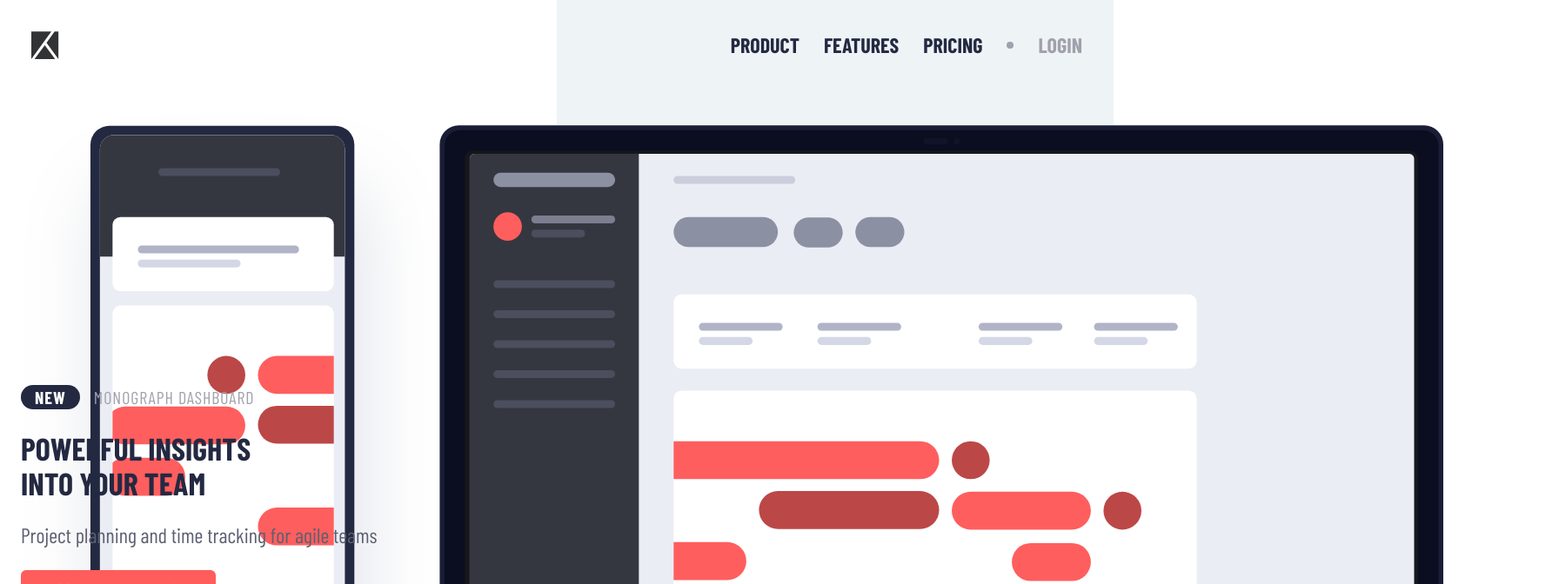
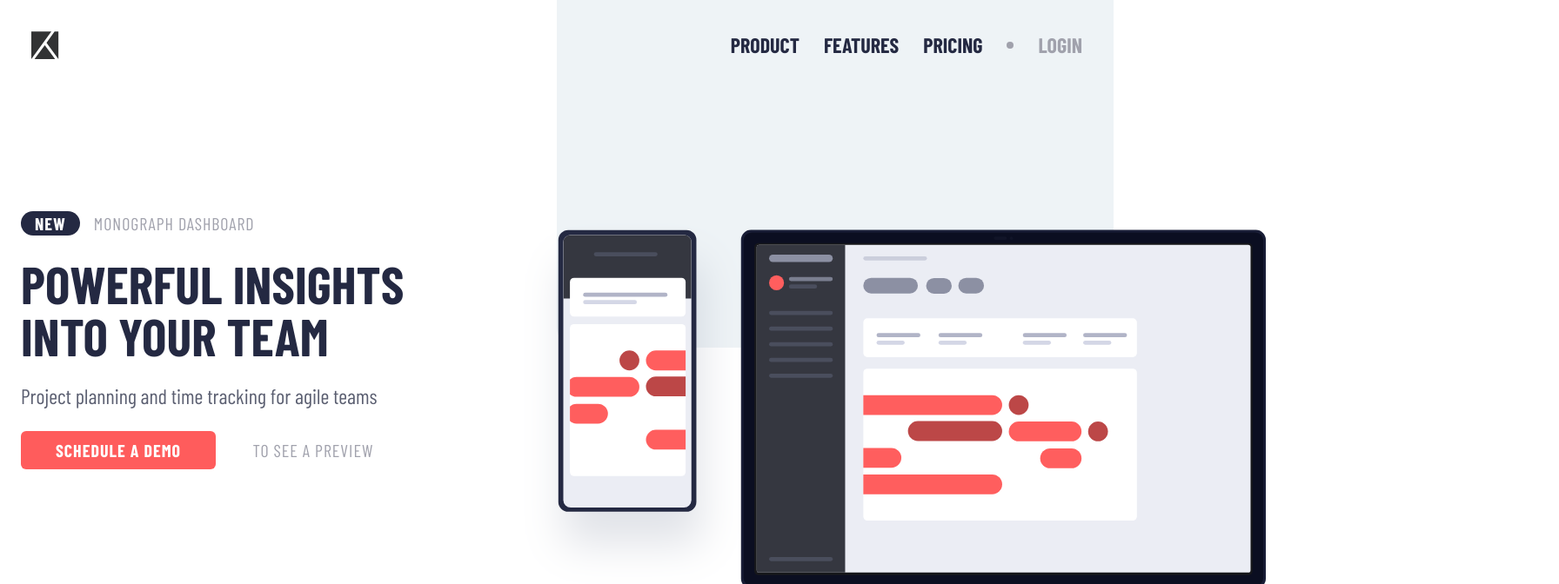
Before and after one commit to paul-blackwell/project-tracking-intro-component, a Next.js app in the folder project-tracking/: page / in a window 1280 px wide. Shown: the top 672 px of the page at 87% size, 1792 px wide, since content can reach past the window. Built offline with nearby package versions, Linux system fonts and the light colour scheme.

Commit message:
Page now works on lager screens

```diff
--- a/project-tracking/components/ImageBackground.js
+++ b/project-tracking/components/ImageBackground.js
@@ -2,8 +2,10 @@
     <div>
         {/* Background shape */}
         <div className="absolute top-0 right-0 w-2/4 h-2/4 bg-neutral-100 rounded-bl-3xl"></div>
-        <div className="absolute top-32 w-hero">
-            <img className="w-full h-auto  px-6" src="/images/illustration-devices.svg" alt="hero" />
+
+        {/* Background image */}
+        <div className="absolute top-32  w-hero xsm:w-full xsm:right-heroSmall md:right-heroSmall xl:right-heroMedium md:top-64 md:w-3/4 max-w-5xl 2xl:right-0">
+            <img className="w-full h-auto px-6" src="/images/illustration-devices.svg" alt="hero" />
         </div>
     </div>
 );
--- a/project-tracking/components/Main.js
+++ b/project-tracking/components/Main.js
@@ -8,10 +8,10 @@
             {/* <div className="relative h-hero">
                 <img className="absolute w-full h-auto m-hero" src="/images/illustration-devices.svg" alt="hero" />
             </div> */}
-            <header className="relative m-header max-w-md">
+            <header className="relative m-headerSmall md:m-headerMedium max-w-md ">
                 <SpanRounded>New</SpanRounded>
                 <span className="text-neutral-200 tracking-wider uppercase text-xl">Monograph dashboard</span>
-                <h1 className="uppercase text-4xl font-bold text-neutral-400 mt-6">
+                <h1 className="uppercase text-4xl xl:text-6xl font-bold text-neutral-400 mt-6">
                     <span className="block">Powerful insights</span>
                     <span>into your team</span>
                 </h1>
--- a/project-tracking/tailwind.config.js
+++ b/project-tracking/tailwind.config.js
@@ -3,6 +3,9 @@
   darkMode: false, // or 'media' or 'class'
   theme: {
     extend: {
+      screens: {
+        'xsm': {'min': '495px', 'max': '767px'}
+      },
       colors: {
         primary: 'hsl(0, 100%, 68%)',
         neutral: {
@@ -15,9 +18,14 @@
       fontFamily: {
         body: ['Barlow Condensed']
       },
+      inset: {
+        heroSmall: '-30vw', // "right: -30vw or top: -30vw"
+        heroMedium: '-20vw', // "right: -30vw or top: -30vw"
+      },
       margin: {
-        hero: '0 0 0 20vw',
-        header: '55vh 0 0 0',
+        heroMedium: '30vh 0 0 0',
+        headerSmall: '55vh 0 0 0',
+        headerMedium: '30vh 0 0 0',
       },
       height: {
         hero: '35vh'
```
